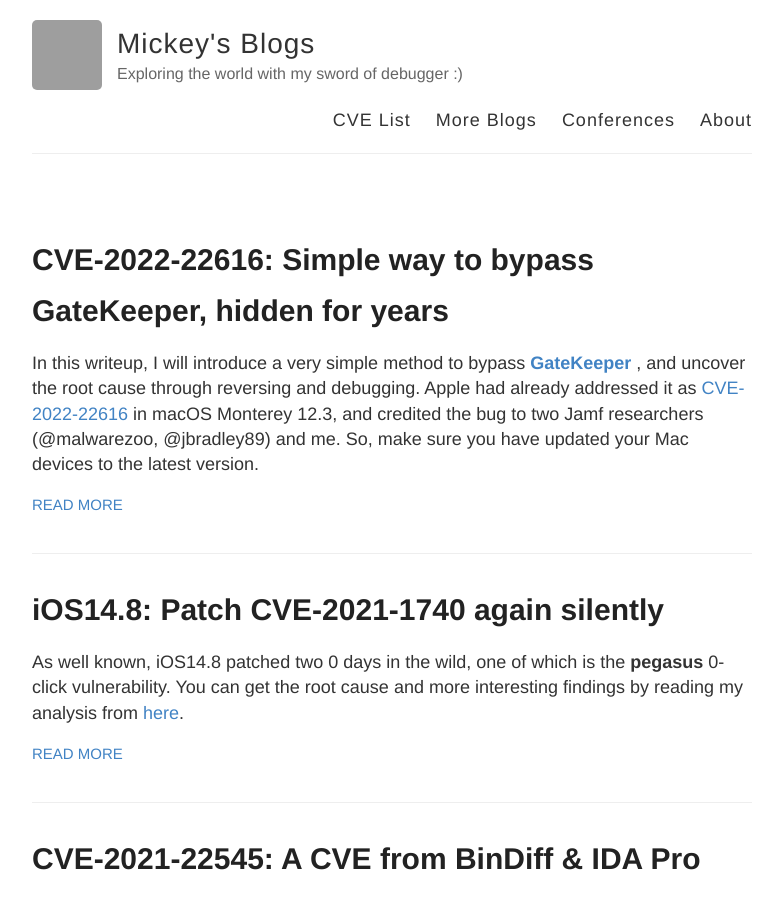
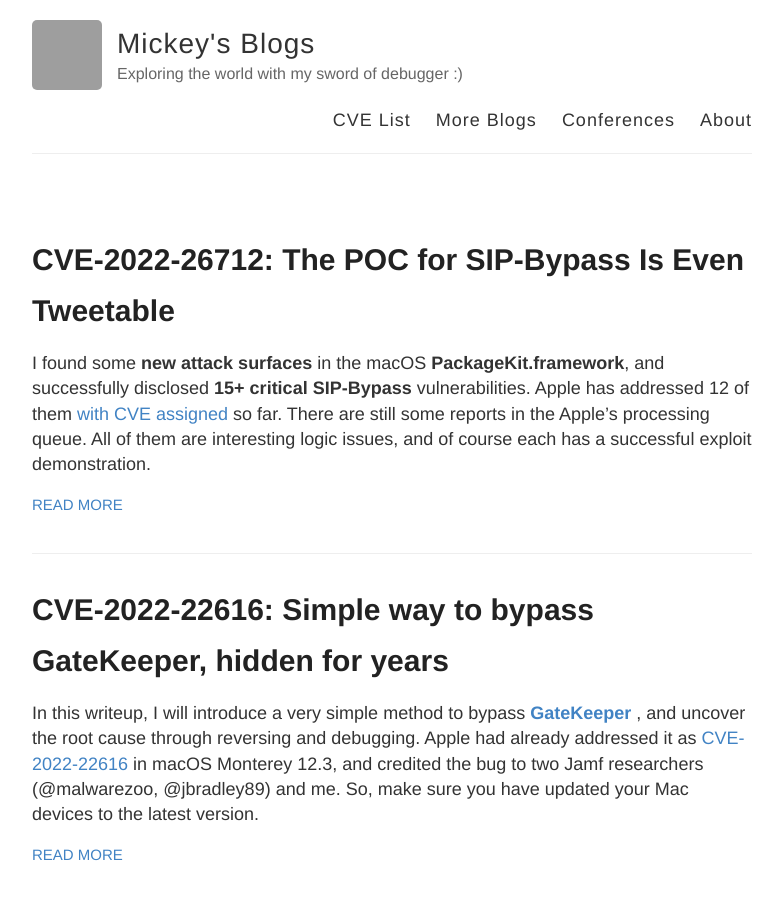
Before and after one commit to jhftss/jhftss.github.io, a Jekyll site: the page built from index.html, in a window 1280 px wide and 900 px high. Shown: the whole window, without its empty margins (248-1031 px from the left). Built offline with Jekyll 4.4.1, drawn with Linux system fonts in a browser that asks for light colours; some of the changed lines change nothing that is shown; grey boxes are pictures that could not be loaded.

Commit message:
New Blog Post

````diff
--- a/CVEs.md
+++ b/CVEs.md
@@ -95,7 +95,7 @@
 |                        CVE-2022-32794                        | [macOS](	https://support.apple.com/en-us/HT213257)        | Apple      | SIP Bypass                  | TBD            | Fixed in macOS 12.4                                          |
 |                        CVE-2022-32802                        | [iOS](https://support.apple.com/en-hk/HT213346)              | Apple      | OOB Write                   | 2022/07/20     |                                                              |
 |                        CVE-2022-32797                        | [macOS](https://support.apple.com/en-hk/HT213345)            | Apple      | OOB Read                    | 2022/07/20     |                                                              |
-|                        CVE-2022-32826                        | [macOS](https://support.apple.com/en-hk/HT213345)<br />[iOS](https://support.apple.com/en-hk/HT213346) | Apple      | LPE                         | 2022/07/20     |                                                              |
+|                        CVE-2022-32826                        | [macOS](https://support.apple.com/en-hk/HT213345)            | Apple      | SIP Bypass                  | 2022/07/20     |                                                              |
 |                        CVE-2022-32786                        | [macOS](https://support.apple.com/en-hk/HT213345)            | Apple      | SIP Bypass                  | 2022/07/20     |                                                              |
 |                        CVE-2022-32800                        | [macOS](https://support.apple.com/en-hk/HT213345)            | Apple      | SIP Bypass                  | 2022/07/20     |                                                              |
 |                        CVE-2022-32838                        | [macOS](https://support.apple.com/en-hk/HT213345)<br />[iOS](https://support.apple.com/en-hk/HT213346) | Apple      | Sandbox Escape & TCC Bypass | 2022/07/20     |                                                              |
--- /dev/null
+++ b/_posts/2022-7-26-CVE-2022-26712-The-POC-For-SIP-Bypass-Is-Even-Tweetable.md
@@ -0,0 +1,145 @@
+---
+layout: post
+title: CVE-2022-26712&#58; The POC for SIP-Bypass Is Even Tweetable
+
+
+---
+
+I found some **new attack surfaces** in the macOS **PackageKit.framework**, and successfully disclosed **15+ critical SIP-Bypass** vulnerabilities. Apple has addressed 12 of them [with CVE assigned](https://jhftss.github.io/cvelist/) so far. There are still some reports in the Apple’s processing queue. All of them are interesting logic issues, and of course each has a successful exploit demonstration.
+
+Here, **CVE-2022-26712** is a very simple one, which was patched in macOS 12.4. However, I found another way to exploit it again, finally Apple addressed it as **CVE-2022-32826** in macOS 12.5.
+
+# PoC in One Line
+
+```shell
+sudo /System/Library/PrivateFrameworks/PackageKit.framework/Versions/A/Resources/shove -X /tmp/crafted.db /Library/Application\ Support/com.apple.TCC/TCC.db
+```
+
+![image-20220517202824588](../res/2022-7-26-CVE-2022-26712-The-POC-For-SIP-Bypass-Is-Even-Tweetable/image-20220517202824588.png)
+
+# Why Critical ?
+
+ [System Integrity Protection (SIP)](https://en.wikipedia.org/wiki/System_Integrity_Protection), aka rootless, is the last line to protect the entire system from malware. There are already some good write-ups about the security feature, so I don’t want to duplicate here. If you are not familiar with it, it is recommended to read the references part at the end of this blog.
+
+Note: **SIP Bypass** always means the **Full TCC Bypass**. With the primitive of SIP Bypass, an attacker could replace the system config database `TCC.db` with a crafted one, to get full control of macOS [**TCC (Transparency, Consent, and Control)**](http://i.blackhat.com/USA21/Wednesday-Handouts/US-21-Regula-20-Plus-Ways-to-Bypass-Your-macOS-Privacy-Mechanisms.pdf).
+
+Moreover, an attacker could get **arbitrary kernel code execution** with the SIP-Bypass primitive. I did find a new way to do this on the **macOS Monterey**, but I couldn’t share the exploit here right now, because it is related to another unpatched 0-day.
+
+# Root Cause
+
+The system XPC service `/System/Library/PrivateFrameworks/ShoveService.framework/Versions/A/XPCServices/SystemShoveService.xpc` has the entitlement **com.apple.rootless.install**, which grants the process permission to bypass SIP restrictions.
+
+The service provides only one method to shove files from one place to another place :
+
+```objc
+@interface PKShoveOptions : NSObject
+- (void) setSourcePath:(NSURL *) src;
+- (void) setDestPath:(NSURL *) dst;
+- (void) setOptionFlags:(uint64_t) flags;
+@end
+
+@protocol SVShoveServiceProtocol
+- (void)shoveWithOptions:(PKShoveOptions *)options completionHandler:(id) reply;
+@end
+```
+
+However, there is no check for the incoming clients, and any process can fire the XPC request to the service:
+![image-20220225200252617](../res/2022-7-26-CVE-2022-26712-The-POC-For-SIP-Bypass-Is-Even-Tweetable/image-20220225200252617.png)
+
+Therefore, we can abuse the service to bypass the __SIP__ restriction.
+
+After I implemented my own XPC client to exploit the issue, I found there was already an XPC client in the system:
+
+![image-20220414150345928](../res/2022-7-26-CVE-2022-26712-The-POC-For-SIP-Bypass-Is-Even-Tweetable/image-20220414150345928.png)
+
+The option **-X** is used to communicate with the system XPC service.
+
+And the option **-x** is used for the standard XPC service: `/System/Library/PrivateFrameworks/ShoveService.framework/Versions/A/XPCServices/StandardShoveService.xpc`, which has no entitlements.
+
+The system XPC service isn’t running by default, and it will be launched by clients if required.
+
+***If the client is running as root, then the service will also be launched as root. Otherwise the service will run as common user.*** Therefore, root privilege is required to exploit the issue.
+
+# Patch for CVE-2022-26712
+
+1. Remove the framework `/System/Library/PrivateFrameworks/ShoveService.framework`, and of course the XPC service.
+2. For the system command `/System/Library/PrivateFrameworks/PackageKit.framework/Versions/A/Resources/shove`, remove the options `[-X|x]`.
+
+# CVE-2022-32826
+
+The patch above seems perfect, but is it enough ?
+
+The old vulnerable XPC service is still signed with the special entitlement **com.apple.rootless.install**. If I can launch the old XPC service from the new OS, then it will be exploitable again, I think.
+
+To prove my concept, I developed a new application from the Xcode template, with an XPC servcie inside the application bundle. Open the built application bundle directory, and replace the built XPC servcie bundle with the old vulnerable **SystemShoveService.xpc**. Finally, my application can launch the old XPC servcie and send malicious XPC requests to it to bypass SIP.
+
+# Patch in the AMFI
+
+Now, it stops the old vulnerable XPC service from launching in the latest OS.
+
+First, let’s look for some hints from Console log:
+
+![image-20220726175745928](../res/2022-7-26-CVE-2022-26712-The-POC-For-SIP-Bypass-Is-Even-Tweetable/image-20220726175745928.png)
+
+Then we will find it in the function `postValidation` from **AppleMobileFileIntegrity.kext** :
+
+![image-20220726194456503](../res/2022-7-26-CVE-2022-26712-The-POC-For-SIP-Bypass-Is-Even-Tweetable/image-20220726194456503.png)
+
+It adds a validation item for the specific identifier “com.apple.installandsetup.ShoveService.System” from its signature.
+
+# One More Thing
+
+Note that there are many other application identifiers in the function `postValidation`! Especially the one at line 201: “com.apple.configd”.
+
+After reading the blog post for **CVE-2021-30970** : [New macOS vulnerability, “powerdir,” could lead to unauthorized user data access](https://www.microsoft.com/security/blog/2022/01/10/new-macos-vulnerability-powerdir-could-lead-to-unauthorized-user-data-access/), I didn’t know how Apple fix it, but I could **reproduce the issue on the patched macOS!**
+
+In short, the system command **/usr/libexec/configd** has a special TCC entitlement: **kTCCServiceSystemPolicySysAdminFiles**, which grants the command permission to change a user’s home directory and forge the user’s database file `TCC.db`. An attacker could inject a malicious dylib into the process to enjoy the special TCC permission.
+
+However, I found the command was still not signed with [hardened runtime](https://developer.apple.com/documentation/security/hardened_runtime?language=objc) on the patched OS.
+
+![image-20220726203441452](../res/2022-7-26-CVE-2022-26712-The-POC-For-SIP-Bypass-Is-Even-Tweetable/image-20220726203441452.png)
+
+It means the system command was still injectable. **The keypoint is moving the system command to another location and launching it.**
+
+Fail to load the bundle:
+
+`sudo /usr/libexec/configd -d -v -t /tmp/test.bundle`
+
+Load the bundle successfully:
+
+```
+cp /usr/libexec/configd /tmp
+sudo /tmp/configd -d -v -t /tmp/test.bundle
+```
+
+If you are curious about the reason, I will write another blog post to uncover what happens under the hood.
+
+
+
+Now in macOS 12.5, Apple patched the **CVE-2021-30970** again with two additional recognitions (No CVE assigned yet) :
+
+![image-20220726204158434](../res/2022-7-26-CVE-2022-26712-The-POC-For-SIP-Bypass-Is-Even-Tweetable/image-20220726204158434.png)
+
+![image-20220726204223555](../res/2022-7-26-CVE-2022-26712-The-POC-For-SIP-Bypass-Is-Even-Tweetable/image-20220726204223555.png)
+
+1. Signed with [hardened runtime](https://developer.apple.com/documentation/security/hardened_runtime?language=objc):
+
+   ![image-20220726203333656](../res/2022-7-26-CVE-2022-26712-The-POC-For-SIP-Bypass-Is-Even-Tweetable/image-20220726203333656.png)
+
+2. Stop the old vulnerable **configd** command from launching in the same function of AMFI.kext:
+
+   ![image-20220726203713828](../res/2022-7-26-CVE-2022-26712-The-POC-For-SIP-Bypass-Is-Even-Tweetable/image-20220726203713828.png)
+
+
+
+**Last but not the least, in the latest macOS Ventura Beta version, [Launch Constraints](https://theevilbit.github.io/posts/amfi_launch_constraints/) defeats this kind of exploitation effectively.**
+
+
+
+# References
+
+https://www.microsoft.com/security/blog/2021/10/28/microsoft-finds-new-macos-vulnerability-shrootless-that-could-bypass-system-integrity-protection/
+
+https://perception-point.io/technical-analysis-of-cve-2022-22583-bypassing-macos-system-integrity-protection/
+
+https://theevilbit.github.io/posts/amfi_launch_constraints/
````
Also changed, not shown: res/2022-7-26-CVE-2022-26712-The-POC-For-SIP-Bypass-Is-Even-Tweetable/image-20220225200252617.png (added), res/2022-7-26-CVE-2022-26712-The-POC-For-SIP-Bypass-Is-Even-Tweetable/image-20220414150345928.png (added), res/2022-7-26-CVE-2022-26712-The-POC-For-SIP-Bypass-Is-Even-Tweetable/image-20220517202824588.png (added), res/2022-7-26-CVE-2022-26712-The-POC-For-SIP-Bypass-Is-Even-Tweetable/image-20220726175745928.png (added), res/2022-7-26-CVE-2022-26712-The-POC-For-SIP-Bypass-Is-Even-Tweetable/image-20220726194456503.png (added), res/2022-7-26-CVE-2022-26712-The-POC-For-SIP-Bypass-Is-Even-Tweetable/image-20220726203333656.png (added), res/2022-7-26-CVE-2022-26712-The-POC-For-SIP-Bypass-Is-Even-Tweetable/image-20220726203441452.png (added), res/2022-7-26-CVE-2022-26712-The-POC-For-SIP-Bypass-Is-Even-Tweetable/image-20220726203713828.png (added), res/2022-7-26-CVE-2022-26712-The-POC-For-SIP-Bypass-Is-Even-Tweetable/image-20220726204158434.png (added), res/2022-7-26-CVE-2022-26712-The-POC-For-SIP-Bypass-Is-Even-Tweetable/image-20220726204223555.png (added).
